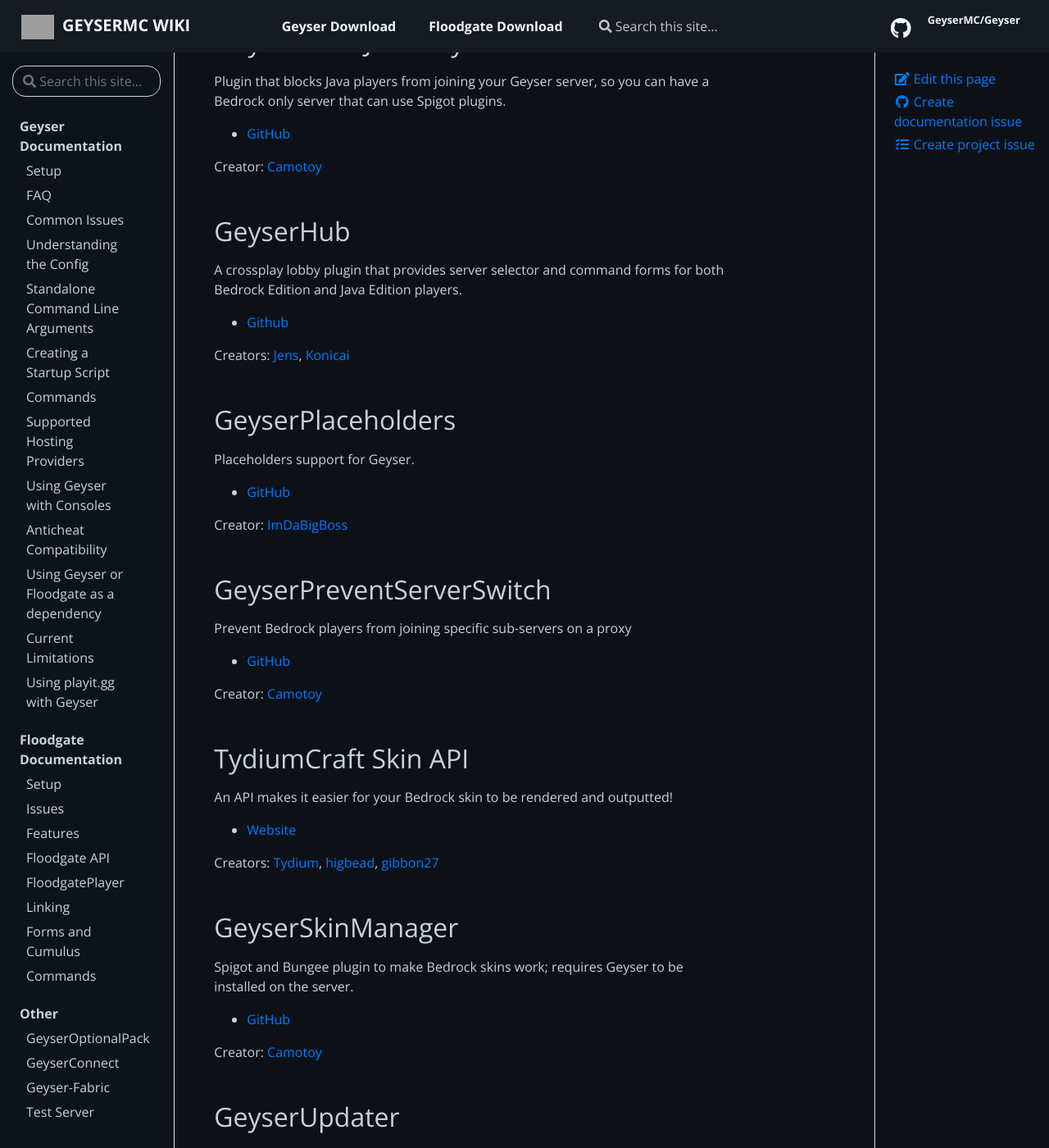
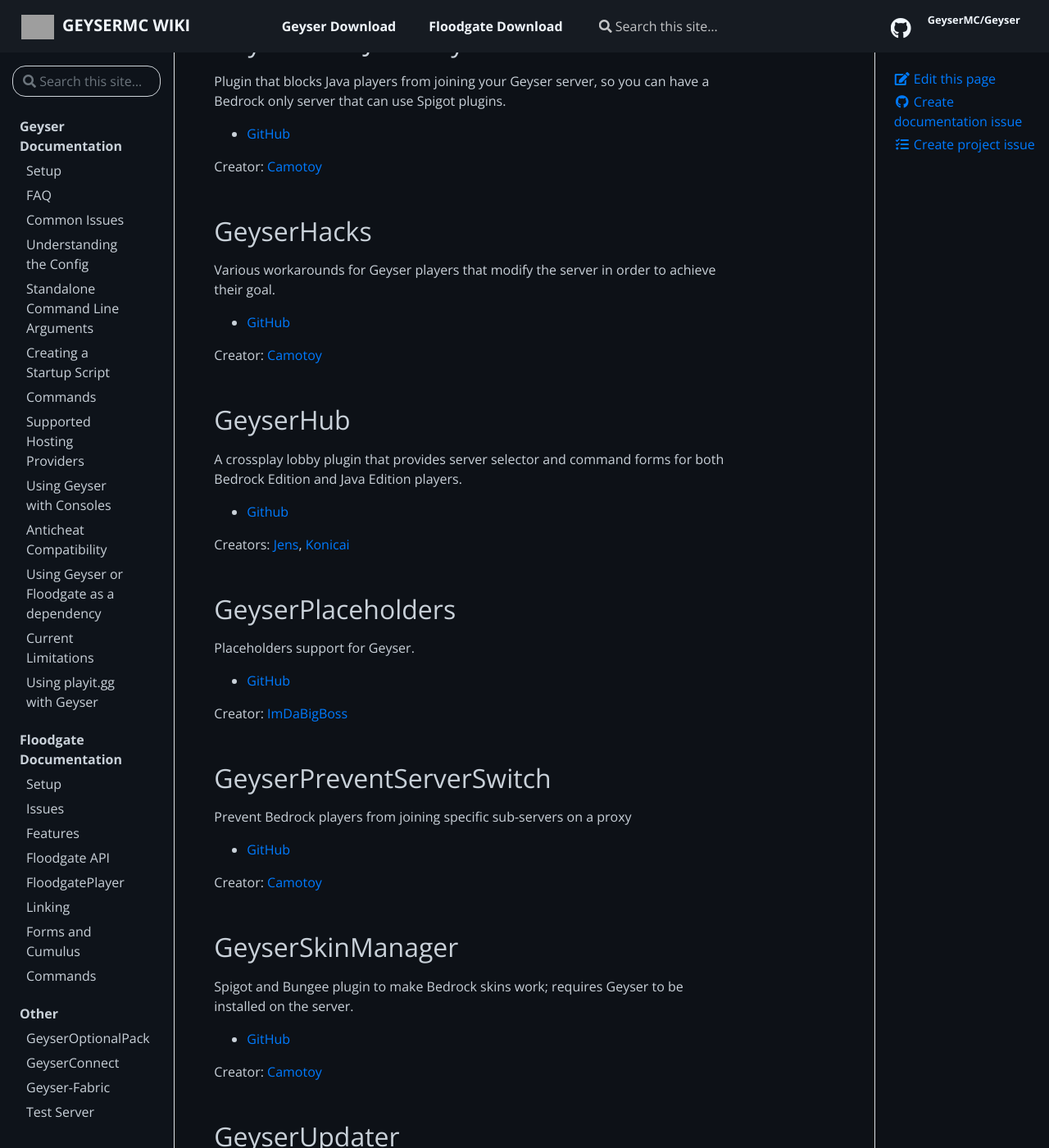
Before and after one commit to GeyserMC/GeyserWiki, a Jekyll site: the page built from _docs/other/community-geyser-projects.md, in a window 1280 px wide and 1400 px high, scrolled down 1722 px. Shown: the whole window at 82% size. Built offline with Jekyll 4.4.1, drawn with Linux system fonts in a browser that asks for light colours; some of the changed text lies outside the part shown; grey boxes are pictures that could not be loaded.

Commit message:
Adding GeyserHacks and fix alphabetical order

```diff
--- a/_docs/other/community-geyser-projects.md
+++ b/_docs/other/community-geyser-projects.md
@@ -61,6 +61,12 @@
 
 Creator: [Camotoy](https://github.com/Camotoy)
 
+## GeyserHacks
+Various workarounds for Geyser players that modify the server in order to achieve their goal.
+* [GitHub](https://github.com/Camotoy/GeyserHacks)
+
+Creator: [Camotoy](https://github.com/Camotoy)
+
 ## GeyserHub
 A crossplay lobby plugin that provides server selector and command forms for both Bedrock Edition and Java Edition players.
 
@@ -82,12 +88,6 @@
 
 Creator: [Camotoy](https://github.com/Camotoy)
 
-## TydiumCraft Skin API
-An API makes it easier for your Bedrock skin to be rendered and outputted!
-* [Website](https://tydiumcraft.net/docs/skinapi)
-
-Creators: [Tydium](https://github.com/Tydium), [higbead](https://github.com/higbead), [gibbon27](https://github.com/gibbon27)
-
 ## GeyserSkinManager
 Spigot and Bungee plugin to make Bedrock skins work; requires Geyser to be installed on the server.
 * [GitHub](https://github.com/Camotoy/GeyserSkinManager)
```
Also changed, not shown: other parts of _docs/other/community-geyser-projects.md (+6 -0 lines).
